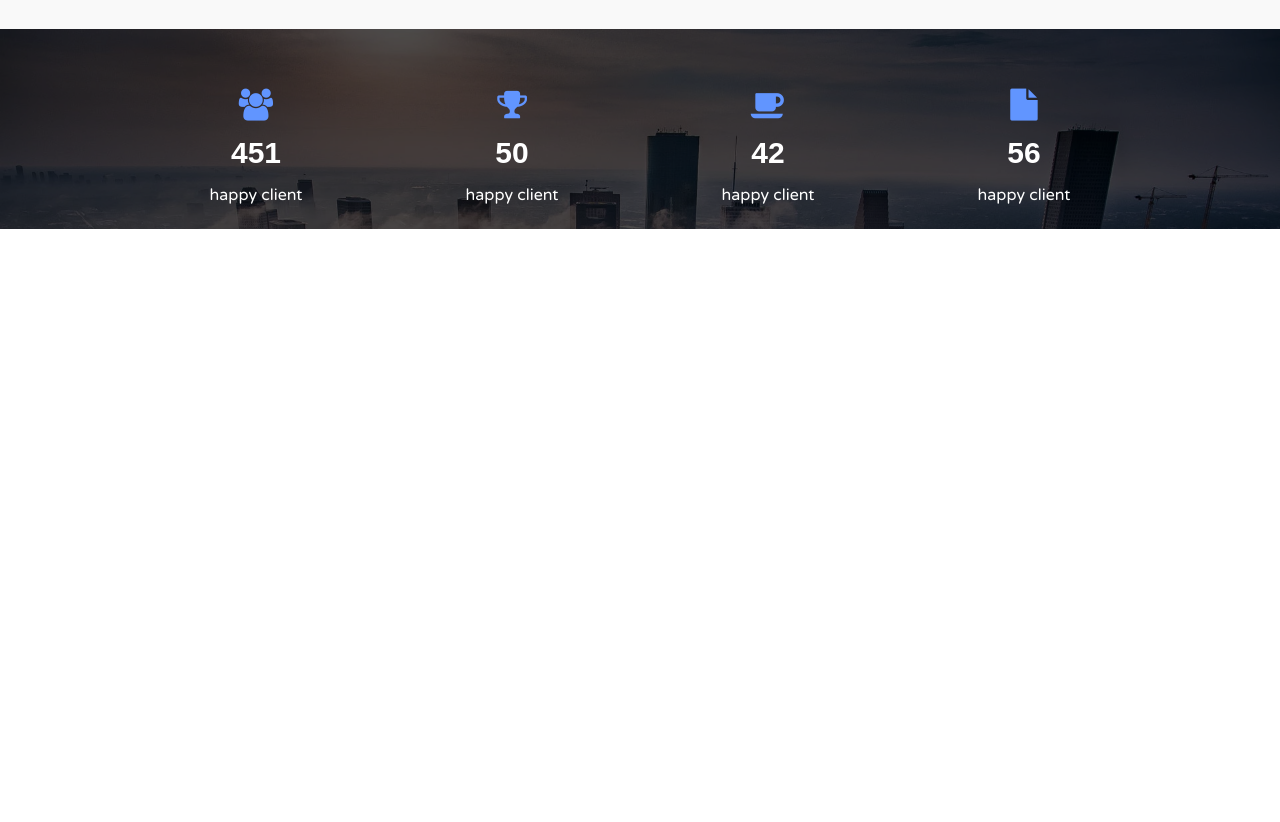
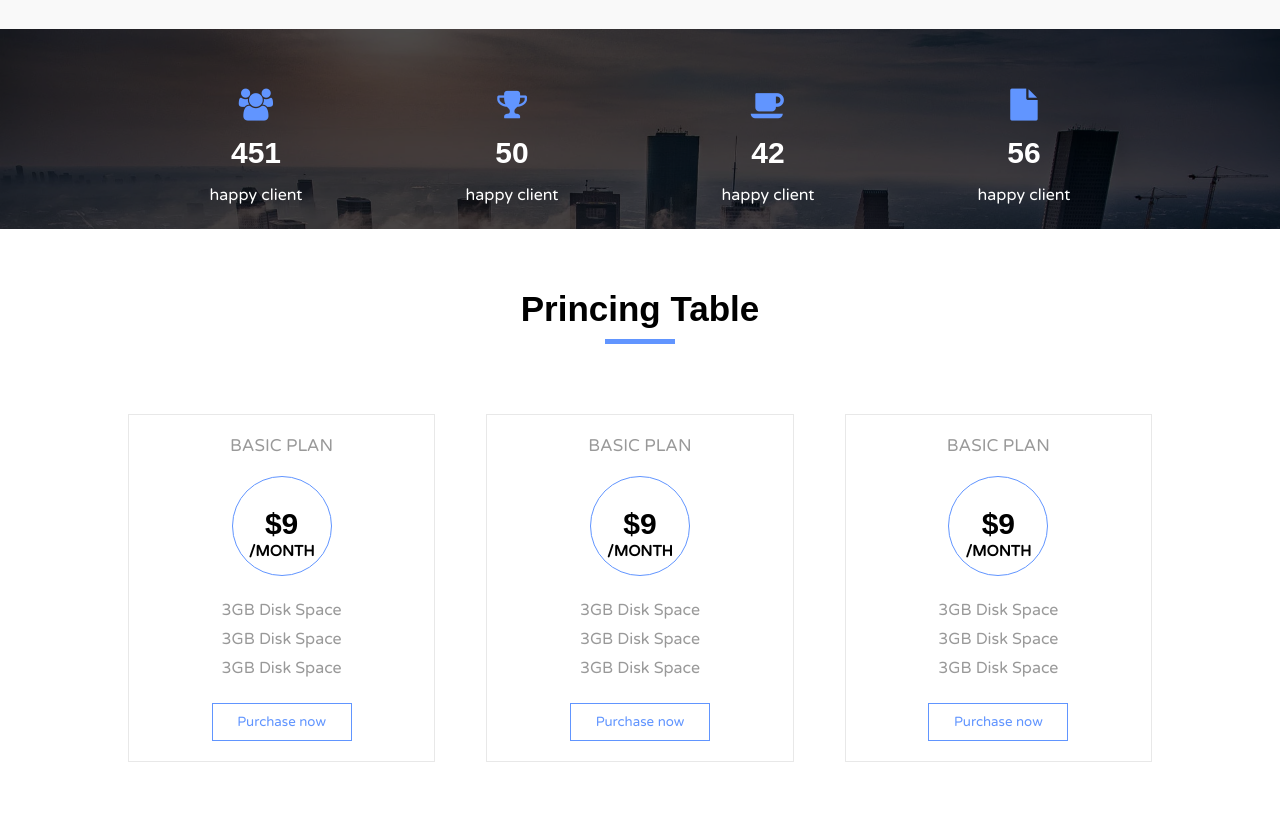
Before and after one commit to ismailelamri/Test, a plain HTML site: page index.html in a window 1280 px wide. Shown: the part 3527-4349 px from the top of the page. Before the commit the page ends 3792 px from the top, so only its background shows below. Drawn offline with Linux system fonts and the light colour scheme.

Commit message:
princing section

```diff
--- a/css/style.css
+++ b/css/style.css
@@ -62,9 +62,27 @@
         z-index: -1;
     }
 
+    .top-to-bottom-effect:after{
+        position: absolute;
+        content: "";
+        height: 0%;
+        top:0;
+        left:0;
+        right: 0;
+        bottom: 0;
+        background-color: #333;
+        transition: height 0.5s;
+        z-index: -1;
+    }
+
     .left-to-right-effect:hover:after{
         width: 100%;
 
+    }
+
+    .top-to-bottom-effect:hover:after
+    {
+        height: 100%;
     }
    /*2- Genereal Style*/
     *{
@@ -506,6 +524,69 @@
         color: #fff;
     }
     /*Prices section*/
+    .pricing{}
+    .pricing-plans{
+        overflow: hidden;
+    }
+    .pricing-item{
+        position: relative;
+        width: 30%;
+        float: left;
+        padding: 20px 15px;
+        border: 1px solid #e8e8e8;
+        text-align: center;
+
+    }
+    .pricing-item.mg{
+        margin: 0 5%;
+    }
+
+    .pricing-item-text{
+        text-transform: uppercase;
+        font-size: 17px;
+        color: #999;
+    }
+    .pricing-item-permont{
+        width: 100px;
+        height: 100px;
+        padding: 30px 0;
+        border: 1px solid #6195ff;
+        border-radius: 50%;
+        margin: 20px auto;
+    }
+
+    .pricing-item-permont .dollard{
+        font-size: 30px;
+    }
+
+    .pricing-item-permont .month{
+        text-transform: uppercase;
+        font-weight: bold;
+        font-size: 15px;
+    }
+
+    .pricing-list{
+        list-style: none;
+        margin-bottom: 20px;
+    }
+
+    .pricing-list li{
+        color: #999;
+        line-height: 1.8;
+    }
+
+    .pricing-item-btn{
+        background: none;
+        border: 0;
+        display: block;
+        border:1px solid #6195ff;
+        width: 140px;
+        padding: 10px;
+        margin: 15px auto 0 auto;
+        color: #6195ff;
+
+    }
+
     /*Team section*/
     /*Blog Page*/
     /*Contact Section*/
--- a/index.html
+++ b/index.html
@@ -293,6 +293,56 @@
 
         <!-- price section -->
 
+        <div class="pricing pd-y">
+            <div class="section-header">
+                <h2 class="section-title">princing table</h2>
+                <span class="line"></span>
+            </div><!-- ./section header -->
+            <div class="container">
+                <div class="pricing-plans">
+                    <div class="pricing-item top-to-bottom-effect">
+                        <span class="pricing-item-text">basic plan</span>
+                        <div class="pricing-item-permont">
+                            <h3 class="dollard">$9</h3>
+                            <span class="month">/month</span>
+                        </div>
+                        <ul class="pricing-list">
+                            <li>3GB Disk Space</li>
+                            <li>3GB Disk Space</li>
+                            <li>3GB Disk Space</li>
+                        </ul>
+                        <button class="pricing-item-btn">Purchase now</button>
+                    </div>
+                    <div class="pricing-item top-to-bottom-effect mg">
+                        <span class="pricing-item-text">basic plan</span>
+                        <div class="pricing-item-permont">
+                            <h3 class="dollard">$9</h3>
+                            <span class="month">/month</span>
+                        </div>
+                        <ul class="pricing-list">
+                            <li>3GB Disk Space</li>
+                            <li>3GB Disk Space</li>
+                            <li>3GB Disk Space</li>
+                        </ul>
+                        <button class="pricing-item-btn">Purchase now</button>
+                    </div>
+                    <div class="pricing-item top-to-bottom-effect">
+                        <span class="pricing-item-text">basic plan</span>
+                        <div class="pricing-item-permont">
+                            <h3 class="dollard">$9</h3>
+                            <span class="month">/month</span>
+                        </div>
+                        <ul class="pricing-list">
+                            <li>3GB Disk Space</li>
+                            <li>3GB Disk Space</li>
+                            <li>3GB Disk Space</li>
+                        </ul>
+                        <button class="pricing-item-btn">Purchase now</button>
+                    </div>
+                </div>
+            </div>
+        </div>
+
 
 
 </body>
```
